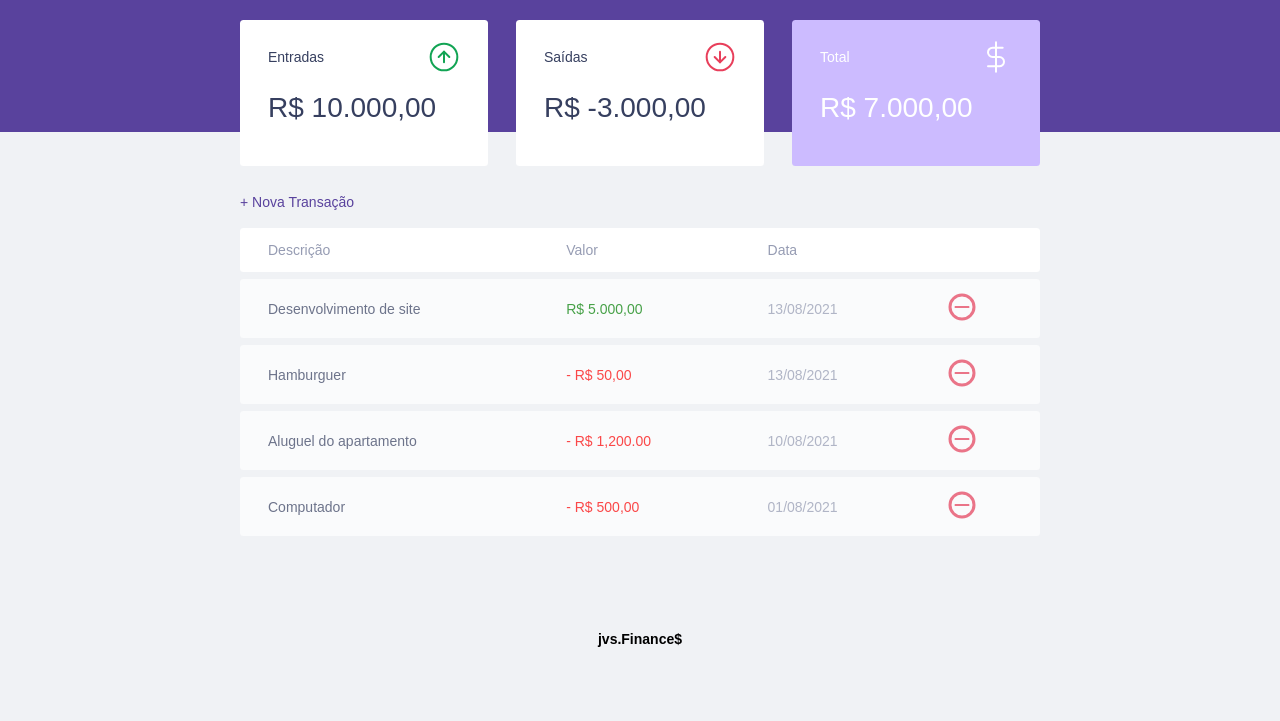
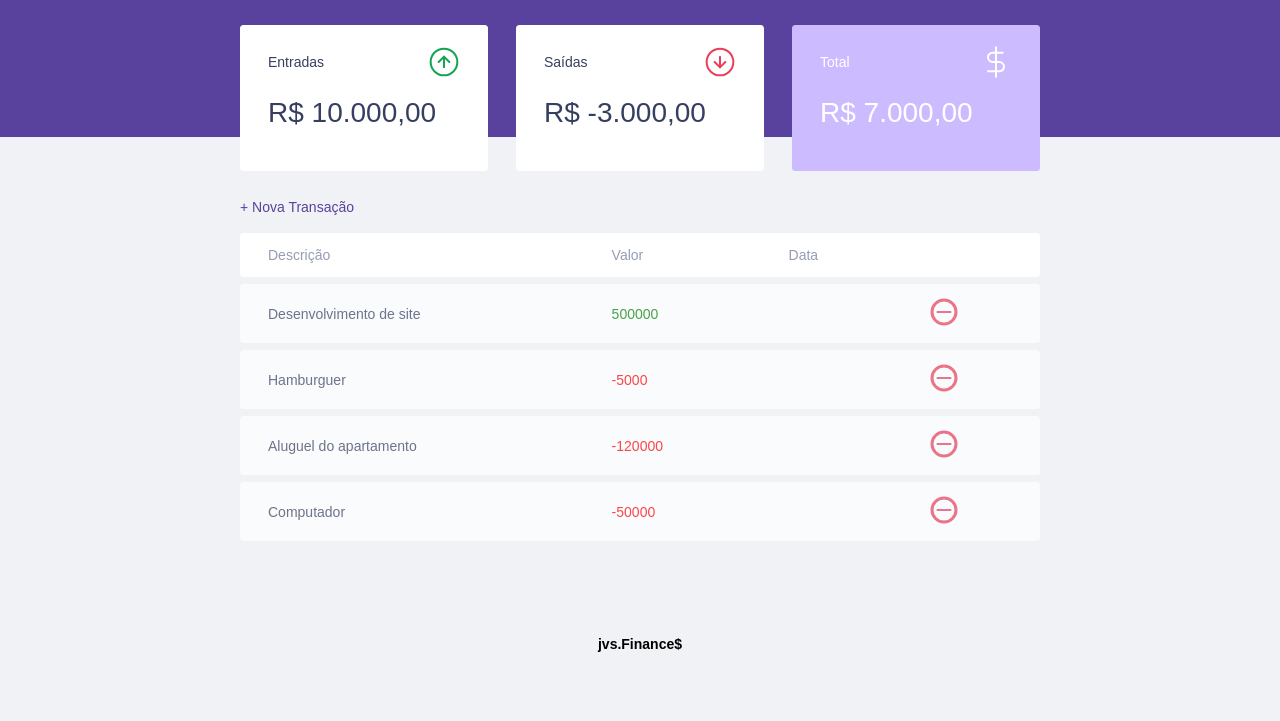
Before and after one commit to zvictorsanttos/project_TopicosIntegradores, a plain HTML site: page index.html in a window 1280 px wide. Shown: the part 79-800 px from the top of the page. Drawn offline with Linux system fonts and the light colour scheme.

Commit message:
Continuação da codificação JS

```diff
--- a/index.html
+++ b/index.html
@@ -11,7 +11,7 @@
 
 <body>
     <header id="logo">
-        <img src="./assets/logo.svg" alt="Jvs Finance$">
+        <h1>Jvs.Finance$ </h1>
         <p> O melhor lugar para seu dinheiro</p>
     </header>
 
@@ -70,45 +70,6 @@
 
                 </thead>
                 <tbody>
-                    <tr>
-                        <td class="description">Desenvolvimento de site</td>
-                        <td class="income">R$ 5.000,00</td>
-                        <td class="data">13/08/2021</td>
-                        <td>
-                            <img src="./assets/minus.svg" alt="Remover Transação">
-                        </td>
-
-                    </tr>
-                    <tr>
-
-                        <td class="description">Hamburguer</td>
-                        <td class="expense">- R$ 50,00</td>
-                        <td class="data">13/08/2021</td>
-                        <td>
-                            <img src="./assets/minus.svg" alt="Remover Transação">
-                        </td>
-
-                    </tr>
-                    <tr>
-
-                        <td class="description">Aluguel do apartamento</td>
-                        <td class="expense">- R$ 1,200.00</td>
-                        <td class="data">10/08/2021</td>
-                        <td>
-                            <img src="./assets/minus.svg" alt="Remover Transação">
-                        </td>
-
-                    </tr>
-                    <tr>
-
-                        <td class="description">Computador</td>
-                        <td class="expense">- R$ 500,00</td>
-                        <td class="data">01/08/2021</td>
-                        <td>
-                            <img src="./assets/minus.svg" alt="Remover Transação">
-                        </td>
-
-                    </tr>
 
                 </tbody>
             </table>
--- a/scripts.js
+++ b/scripts.js
@@ -1,4 +1,4 @@
-let Modal = {
+const Modal = {
   open() {
     document.querySelector(".modal-overlay").classList.add("active");
   },
@@ -7,3 +7,74 @@ let Modal = {
     document.querySelector(".modal-overlay").classList.remove("active");
   },
 };
+
+const transactions = [
+  {
+    id: 1,
+    description: "Desenvolvimento de site",
+    amount: 500000,
+    date: "13/08/2021",
+  },
+  {
+    id: 2,
+    description: "Hamburguer",
+    amount: -5000,
+    date: "13/08/2021",
+  },
+  {
+    id: 3,
+    description: "Aluguel do apartamento",
+    amount: -120000,
+    date: "10/08/2021",
+  },
+  {
+    id: 4,
+    description: "Computador",
+    amount: -50000,
+    date: "01/08/2021",
+  },
+];
+
+const Transaction = {
+  // Entrada
+  incomes() {},
+  // Saidas
+  expenses() {},
+  total() {},
+};
+
+const Utils = {
+  formatCurrency(value) {
+    const signal = Number(value) < 0 ? " - " : "";
+  },
+};
+
+const DOM = {
+  transactionsContainer: document.querySelector(" #data-table tbody"),
+  addTransaction(transaction, index) {
+    const tr = document.createElement("tr");
+    tr.innerHTML = DOM.innerHTMLTransaction(transaction);
+
+    DOM.transactionsContainer.appendChild(tr);
+  },
+  innerHTMLTransaction(transaction) {
+    const CSSclass = transaction.amount > 0 ? "income" : "expense";
+
+    const amount = Utils.formatCurrency(transaction.amount);
+    const html = `
+
+      <td class="description">${transaction.description}</td>
+      <td class="${CSSclass}">${transaction.amount}</td>
+      <td class="data"${transaction.date}</td>
+      <td>
+          <img src="./assets/minus.svg" alt="Remover Transação">
+      </td>
+    `;
+
+    return html;
+  },
+};
+
+transactions.forEach(function (transaction) {
+  DOM.addTransaction(transaction);
+});
--- a/style.css
+++ b/style.css
@@ -6,6 +6,10 @@
 
 html {
   font-size: 93.75%;
+}
+h1 {
+  font-family: sans-serif;
+  color: white;
 }
 
 /*#title {
```
Also changed, not shown: 1 other file.
